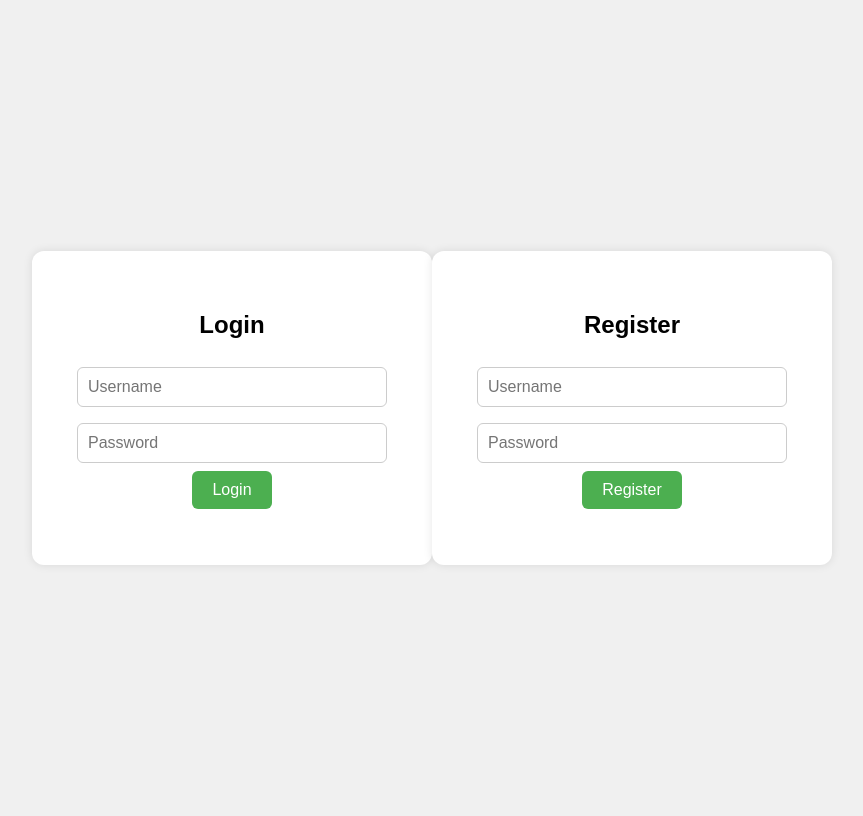
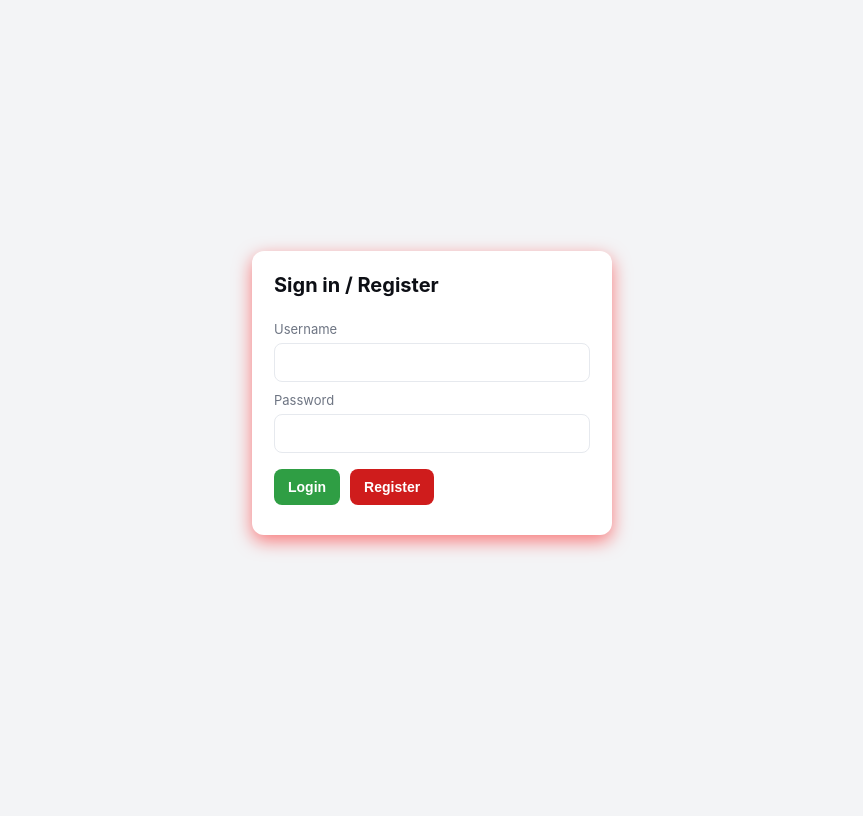
Before and after one commit to krishna0026/att-mgmt-school, a Flask app: page / in a window 1280 px wide. Shown: the whole page, without its empty margins (208-1071 px from the left). After the commit the page ends 552 px from the top, so only its background shows below. Run offline with Flask 3, Linux system fonts and the light colour scheme.

Commit message:
Updated status

```diff
--- a/app.py
+++ b/app.py
@@ -1,14 +1,15 @@
 from flask import Flask, request, jsonify, render_template
 import mysql.connector
 import bcrypt
+from datetime import datetime
 
 app = Flask(__name__)
 
-# Connect to MySQL
+# Database connection
 db = mysql.connector.connect(
     host="localhost",
-    user="appuser",         # MySQL user
-    password="Krishna@2662001", #  MySQL user password
+    user="appuser",        #  MySQL user
+    password="Krishna@2662001",#  MySQL password
     database="login_system"
 )
 cursor = db.cursor()
@@ -17,7 +18,6 @@ cursor = db.cursor()
 def index():
     return render_template('index.html')
 
-# Login endpoint
 @app.route('/login', methods=['POST'])
 def login():
     data = request.json
@@ -34,25 +34,34 @@ def login():
             return jsonify({"success": True})
     return jsonify({"success": False, "error": "Invalid username or password!"})
 
-# Registration endpoint
 @app.route('/register', methods=['POST'])
 def register():
     data = request.json
     username = data.get('username')
     password = data.get('password')
 
-    # Check if username exists
     cursor.execute("SELECT * FROM users WHERE username=%s", (username,))
     if cursor.fetchone():
         return jsonify({"success": False, "error": "Username already exists!"})
 
-    # Hash the password
+      # Hash the password
     hashed_password = bcrypt.hashpw(password.encode(), bcrypt.gensalt()).decode()
 
-    # Insert user
     cursor.execute("INSERT INTO users (username, password) VALUES (%s, %s)", (username, hashed_password))
     db.commit()
     return jsonify({"success": True})
+
+# New route: Log push events
+@app.route('/push', methods=['POST'])
+def push_event():
+    data = request.json
+    username = data.get('username')
+
+    cursor.execute("INSERT INTO punch_logs (username) VALUES (%s)", (username,))
+    db.commit()
+
+    return jsonify({"success": True, "message": f"Punched by {username} at {datetime.now()}"})
+
 
 if __name__ == "__main__":
     app.run(debug=True)
--- a/templates/index.html
+++ b/templates/index.html
@@ -1,166 +1,253 @@
 <!DOCTYPE html>
 <html lang="en">
 <head>
-  <meta charset="UTF-8" />
-  <meta name="viewport" content="width=device-width, initial-scale=1.0" />
-  <title>Punch</title>
-
+  <meta charset="utf-8" />
+  <meta name="viewport" content="width=device-width,initial-scale=1" />
+  <title>Punch / Attendance</title>
   <style>
-    body {
-      height: 100vh;
-      display: flex;
-      justify-content: center;
-      align-items: center;
-      background: #f0f0f0;
-      font-family: Arial, sans-serif;
+    :root{
+      --bg: #f3f4f6;
+      --card: #ffffff;
+      --accent: #2f9e44;
+      --danger: #e74c3c;
+      --muted: #6e7583;
+      --shadow: 0 6px 18px rgba(255, 8, 8, 0.516);
+      font-family: Inter, Arial, sans-serif;
+    }
+    *{box-sizing:border-box}
+    body{
+      margin:0;
+      min-height:100vh;
+      display:flex;
+      align-items:center;
+      justify-content:center;
+      background:var(--bg);
+      color:#0d0f15;
+      padding:24px;
     }
 
-    .container {
-      background: white;
-      padding: 40px;
-      border-radius: 12px;
-      box-shadow: 0 0 10px rgba(0,0,0,0.1);
-      text-align: center;
-      width: 320px;
+    .wrap{
+      width:360px;
     }
 
-    input {
-      width: 90%;
-      padding: 10px;
-      margin: 8px 0;
-      border: 1px solid #ccc;
-      border-radius: 6px;
-      font-size: 16px;
+    .card{
+      background:var(--card);
+      border-radius:12px;
+      padding:22px;
+      box-shadow:var(--shadow);
+      margin-bottom:14px;
     }
 
-    button {
-      background: #4CAF50;
-      color: white;
-      border: none;
-      padding: 10px 20px;
-      border-radius: 6px;
-      font-size: 16px;
-      cursor: pointer;
+    h2{margin:0 0 12px 0;font-size:20px}
+    label{display:block;font-size:13px;color:var(--muted);margin-bottom:6px}
+    input[type="text"], input[type="password"]{
+      width:100%;
+      padding:10px 12px;
+      border-radius:8px;
+      border:1px solid #e6e9ee;
+      margin-bottom:10px;
+      font-size:15px;
     }
 
-    button:hover {
-      background: #45a049;
+    .row{display:flex;gap:10px}
+    .btn{
+      display:inline-flex;
+      align-items:center;
+      justify-content:center;
+      gap:8px;
+      background:var(--accent);
+      color:#fff;
+      padding:10px 14px;
+      border-radius:8px;
+      border:none;
+      cursor:pointer;
+      font-weight:600;
+      font-size:14px;
     }
+    .btn.secondary{background:#ce1616f8}
+    .btn.danger{background:var(--danger)}
+    .btn:disabled{opacity:0.6;cursor:not-allowed}
 
-    #pushSection {
-      display: none;
-      flex-direction: column;
-      align-items: center;
+    .push-button{
+      width:120px;
+      height:120px;
+      border-radius:50%;
+      border:none;
+      background:var(--accent);
+      color:#fff;
+      font-size:18px;
+      cursor:pointer;
+      box-shadow:0 8px 0 rgba(0,0,0,0.08);
+      transition:transform .08s ease, box-shadow .08s ease;
     }
+    .push-button:active{transform:translateY(6px); box-shadow:0 2px 0 rgba(0,0,0,0.06)}
 
-    .push-button {
-      width: 120px;
-      height: 120px;
-      border-radius: 50%;
-      border: none;
-      background-color: #4CAF50;
-      color: white;
-      font-size: 18px;
-      cursor: pointer;
-      box-shadow: 0 6px #2e7d32;
-      transition: all 0.1s ease-in-out;
-      margin-top: 20px;
-    }
+    .muted{color:var(--muted);font-size:13px}
+    .msg{font-size:14px;margin-top:8px}
 
-    .push-button:active {
-      transform: translateY(4px);
-      box-shadow: 0 2px #2e7d32;
-      background: #45a049;
-    }
+    .flex {display:flex; align-items:center; justify-content:space-between}
+    .small{font-size:12px;color:var(--muted)}
 
-    #status {
-      margin-top: 15px;
-      font-size: 18px;
-      color: #333;
-    }
+    /* show / hide sections */
+    #authArea, #pushArea {display:block}
+    #pushArea{display:none}
   </style>
 </head>
 <body>
-  <div class="container" id="loginSection">
-    <h2>Login</h2>
-    <input type="text" id="username" placeholder="Username" />
-    <input type="password" id="password" placeholder="Password" />
-    <button onclick="login()">Login</button>
-    <p id="error" style="color:red;"></p>
+  <div class="wrap">
+    <!-- AUTH (Login & Register) -->
+    <div id="authArea" class="card">
+      <div class="flex">
+        <h2>Sign in / Register</h2>
       </div>
 
-  <div class="container" id="registerSection">
-  <h2>Register</h2>
-  <input type="text" id="regUsername" placeholder="Username" />
-  <input type="password" id="regPassword" placeholder="Password" />
-  <button onclick="register()">Register</button>
-  <p id="regError" style="color:red;"></p>
+      <!-- Login -->
+      <div style="margin-top:12px;">
+        <label for="username">Username</label>
+        <input id="username" type="text"  />
+
+        <label for="password">Password</label>
+        <input id="password" type="password"  />
+
+        <div class="row" style="margin-top:6px">
+          <button id="loginBtn" class="btn" onclick="login()">Login</button>
+          <button id="registerBtn" class="btn secondary" onclick="register()">Register</button>
+        </div>
+
+        <div id="authMsg" class="msg muted"></div>
+      </div>
+    </div>
+
+    <!-- PUSH AREA -->
+    <div id="pushArea" class="card">
+      <div class="flex">
+        <h2>Welcome, <span id="who"></span></h2>
+        <div>
+          <button class="btn danger" onclick="logout()">Logout</button>
+        </div>
+      </div>
+
+      <div style="text-align:center;margin-top:16px">
+        <button id="pushBtn" class="push-button" onclick="pushButton()" title="Press to record punch">PUSH</button>
+        <div id="pushStatus" class="msg muted" style="margin-top:12px"></div>
       </div>
 
 
-  <div class="container" id="pushSection">
-    <h2>Welcome!</h2>
-    <button class="push-button" onclick="pushButton()">Push</button>
-    <div id="status"></div>
-    <button style="margin-top:20px; background:#e74c3c;" onclick="logout()">Logout</button>
-  </div>
+
+
 
   <script>
+    // Current logged-in user (client-side)
+    let currentUser = null;
+
+    // Helper to show messages
+    function setAuthMsg(text, success = true) {
+      const el = document.getElementById('authMsg');
+      el.textContent = text || '';
+      el.style.color = success ? 'var(--muted)' : 'var(--danger)';
+    }
+
+    // Login -> calls POST /login
     async function login() {
-    const username = document.getElementById("username").value.trim();
-    const password = document.getElementById("password").value.trim();
-    const error = document.getElementById("error");
+      setAuthMsg('');
+      const username = document.getElementById('username').value.trim();
+      const password = document.getElementById('password').value;
 
-    const response = await fetch('/login', {
+      if (!username || !password) { setAuthMsg('Enter username and password', false); return; }
+
+      try {
+        const res = await fetch('/login', {
           method: 'POST',
-        headers: {'Content-Type': 'application/json'},
+          headers: {'Content-Type':'application/json'},
           body: JSON.stringify({username, password})
         });
+        const data = await res.json();
 
-    const result = await response.json();
-
-    if (result.success) {
-        document.getElementById("loginSection").style.display = "none";
-        document.getElementById("pushSection").style.display = "flex";
+        if (data && data.success) {
+          currentUser = username;
+          document.getElementById('who').textContent = currentUser;
+          document.getElementById('authArea').style.display = 'none';
+          document.getElementById('pushArea').style.display = 'block';
+          setAuthMsg('');
+          await refreshPunchCount();
         } else {
-        error.textContent = result.error;
+          setAuthMsg(data.error || 'Login failed', false);
+        }
+      } catch (err) {
+        // setAuthMsg('Server error: ' + err.message, false);
       }
     }
 
+    // Register -> calls POST /register
     async function register() {
-    const username = document.getElementById("regUsername").value.trim();
-    const password = document.getElementById("regPassword").value.trim();
-    const regError = document.getElementById("regError");
+      setAuthMsg('');
+      const username = document.getElementById('username').value.trim();
+      const password = document.getElementById('password').value;
 
-    const response = await fetch('/register', {
+      if (!username || !password) { setAuthMsg('Enter username and password to register', false); return; }
+
+      try {
+        const res = await fetch('/register', {
           method: 'POST',
-        headers: {'Content-Type': 'application/json'},
+          headers: {'Content-Type':'application/json'},
           body: JSON.stringify({username, password})
         });
+        const data = await res.json();
 
-    const result = await response.json();
-
-    if (result.success) {
-        regError.style.color = "green";
-        regError.textContent = "User registered successfully! You can login now.";
+        if (data && data.success) {
+          setAuthMsg('Registered successfully — you can now login.');
         } else {
-        regError.style.color = "red";
-        regError.textContent = result.error;
+          setAuthMsg(data.error || 'Registration failed', false);
+        }
+      } catch (err) {
+        // setAuthMsg('Server error: ' + err.message, false);
       }
     }
 
-    function pushButton() {
-      const status = document.getElementById("status");
-      status.textContent = " Button Pushed!";
-      setTimeout(() => status.textContent = "", 1000);
+    // Push button -> logs punch by currentUser
+    async function pushButton() {
+      const status = document.getElementById('pushStatus');
+      if (!currentUser) { status.textContent = 'Please login first.'; return; }
+
+
+      try {
+        const res = await fetch('/push', {
+          method: 'POST',
+          headers: {'Content-Type':'application/json'},
+          body: JSON.stringify({username: currentUser})
+        });
+        const data = await res.json();
+
+        if (data && data.success) {
+          status.textContent = 'Punch recorded';
+          await refreshPunchCount();
+          // optionally show latest message
+          setTimeout(()=> status.textContent = '', 1800);
+        } else {
+          status.textContent = 'Failed to record punch';
+        }
+      }
+       finally {
+        btn.disabled = false;
+      }
     }
 
+    // Logout
     function logout() {
-      document.getElementById("pushSection").style.display = "none";
-      document.getElementById("loginSection").style.display = "block";
-      document.getElementById("username").value = "";
-      document.getElementById("password").value = "";
+      currentUser = null;
+      document.getElementById('username').value = '';
+      document.getElementById('password').value = '';
+      document.getElementById('authArea').style.display = 'block';
+      document.getElementById('pushArea').style.display = 'none';
+      document.getElementById('pushStatus').textContent = '';
+      document.getElementById('logsPreview').textContent = '';
+      document.getElementById('punchCount').textContent = '-';
     }
+
+
+
+
+
   </script>
 </body>
 </html>
```
Lines whose indentation alone changed are shown as unchanged.
